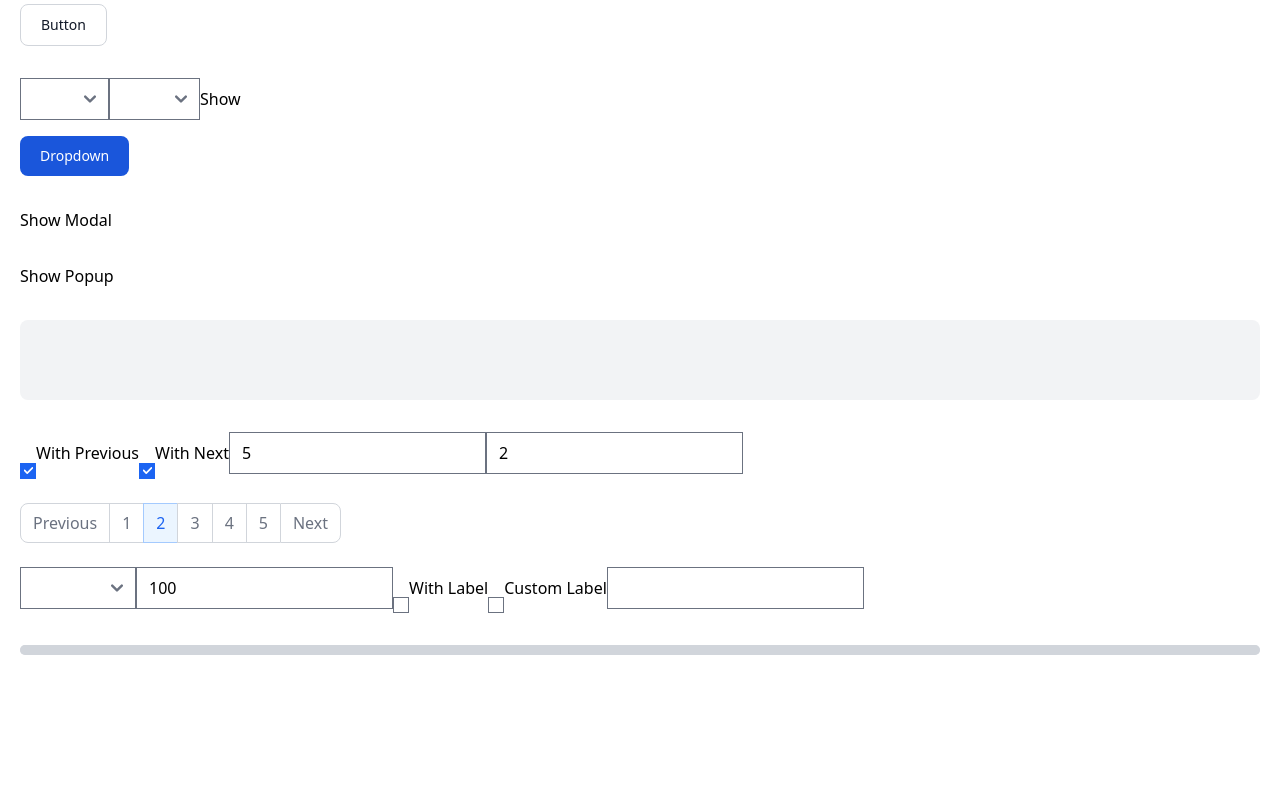
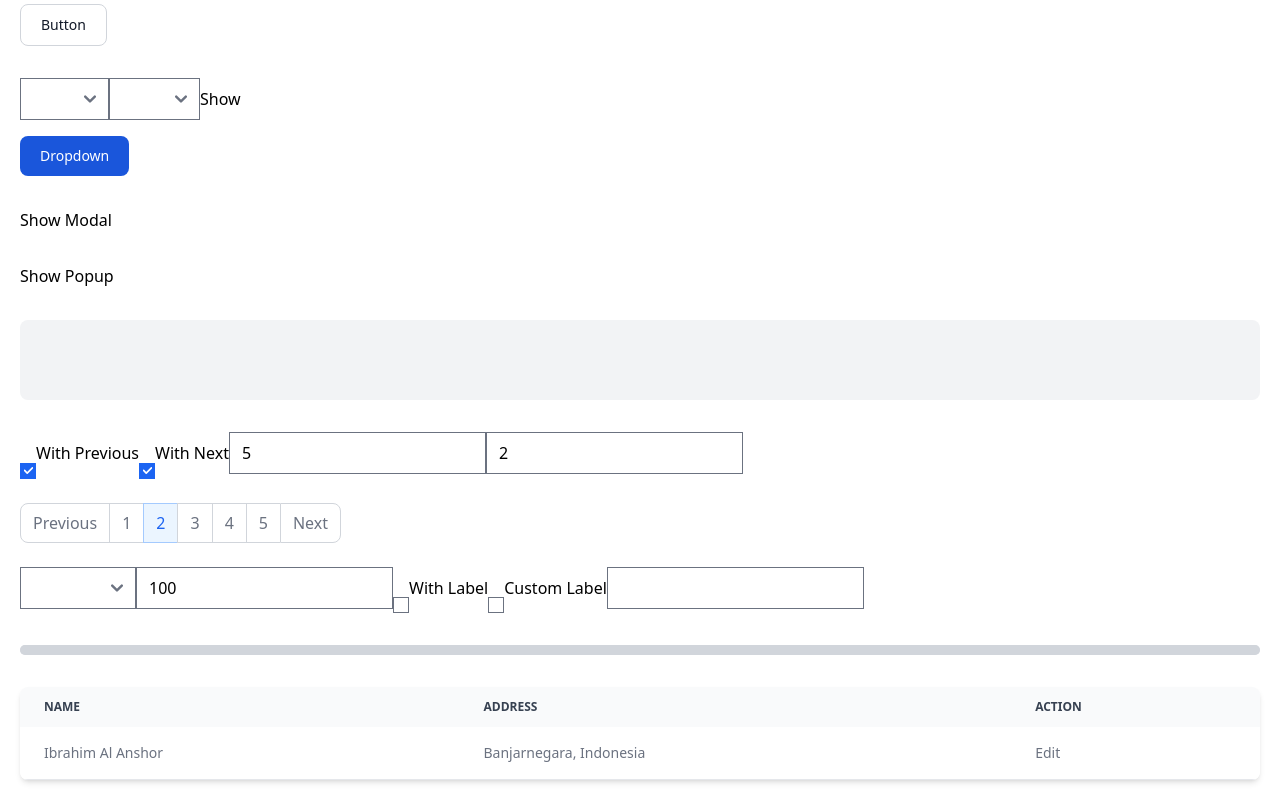
Before and after one commit to ibrahimalanshor/my-vue-ui, a Vue app: page / in a window 1280 px wide. Shown: the part 370-1170 px from the top of the page. Before the commit the page ends 1045 px from the top, so only its background shows below. Built offline with nearby package versions, Linux system fonts and the light colour scheme.

Commit message:
add table

```diff
--- a/src/App.vue
+++ b/src/App.vue
@@ -10,6 +10,7 @@ import {
   TestSkeleton,
   TestPagination,
   TestProgress,
+  TestTable,
 } from '@/test';
 </script>
 
@@ -25,5 +26,6 @@ import {
     <test-skeleton />
     <test-pagination />
     <test-progress />
+    <test-table />
   </div>
 </template>
--- /dev/null
+++ b/src/components/base-table.vue
@@ -0,0 +1,75 @@
+<script setup>
+import { computed } from 'vue';
+
+const props = defineProps({
+  id: {
+    type: String,
+    default: 'id',
+  },
+  columns: {
+    type: Array,
+    required: true,
+  },
+  data: {
+    type: Array,
+    required: true,
+  },
+});
+
+const headTdClass = computed(() => {
+  return 'py-3 px-6';
+});
+
+const bodyTrClass = computed(() => {
+  return 'bg-white border-b dark:bg-gray-900 dark:border-gray-700';
+});
+
+const bodyTdClass = computed(() => {
+  return 'py-4 px-6';
+});
+</script>
+
+<template>
+  <div class="overflow-x-auto relative shadow-md sm:rounded-lg">
+    <table class="w-full text-sm text-left text-gray-500 dark:text-gray-400">
+      <thead
+        class="text-xs text-gray-700 uppercase bg-gray-50 dark:bg-gray-700 dark:text-gray-400"
+      >
+        <slot name="head" :td-class="headTdClass">
+          <tr>
+            <th
+              scope="col"
+              :class="headTdClass"
+              v-for="column in props.columns"
+              :key="column.key"
+            >
+              {{ column.name }}
+            </th>
+          </tr>
+        </slot>
+      </thead>
+      <tbody v-if="props.data.length">
+        <slot name="body" :tr-class="bodyTrClass" :td-class="bodyTdClass">
+          <tr
+            :class="bodyTrClass"
+            v-for="data in props.data"
+            :key="data[props.id]"
+          >
+            <td
+              :class="bodyTdClass"
+              v-for="column in props.columns"
+              :key="column.key"
+            >
+              {{ data[column.key] }}
+            </td>
+          </tr>
+        </slot>
+      </tbody>
+      <tbody v-else>
+        <tr class="bg-white border-b dark:bg-gray-900 dark:border-gray-700">
+          <td :colspan="props.columns.length" class="py-4 px-6">Data Empty</td>
+        </tr>
+      </tbody>
+    </table>
+  </div>
+</template>
--- a/src/components/index.js
+++ b/src/components/index.js
@@ -8,3 +8,4 @@ export { default as BasePopup } from './base-popup.vue';
 export { default as BaseSkeleton } from './base-skeleton.vue';
 export { default as BasePagination } from './base-pagination.vue';
 export { default as BaseProgress } from './base-progress.vue';
+export { default as BaseTable } from './base-table.vue';
--- /dev/null
+++ b/src/test/test-table.vue
@@ -0,0 +1,41 @@
+<script setup>
+import { reactive, h } from 'vue';
+import { BaseTable } from '@/components';
+
+const table = reactive({
+  columns: [
+    {
+      key: 'name',
+      name: 'Name',
+    },
+    {
+      key: 'address',
+      name: 'Address',
+    },
+    {
+      key: 'action',
+      name: 'Action',
+    },
+  ],
+  data: [
+    {
+      id: 1,
+      name: 'Ibrahim Al Anshor',
+      address: 'Banjarnegara, Indonesia',
+    },
+  ],
+});
+</script>
+
+<template>
+  <base-table :columns="table.columns" :data="table.data">
+    <template #body="{ trClass, tdClass }">
+      <tr :class="trClass" v-for="data in table.data" :key="data[table.key]">
+        <template v-for="column in table.columns" :key="column.key">
+          <td :class="tdClass" v-if="column.key === 'action'">Edit</td>
+          <td :class="tdClass" v-else>{{ data[column.key] }}</td>
+        </template>
+      </tr>
+    </template>
+  </base-table>
+</template>
```
Also changed, not shown: src/test/index.js (+1 -0 lines).
